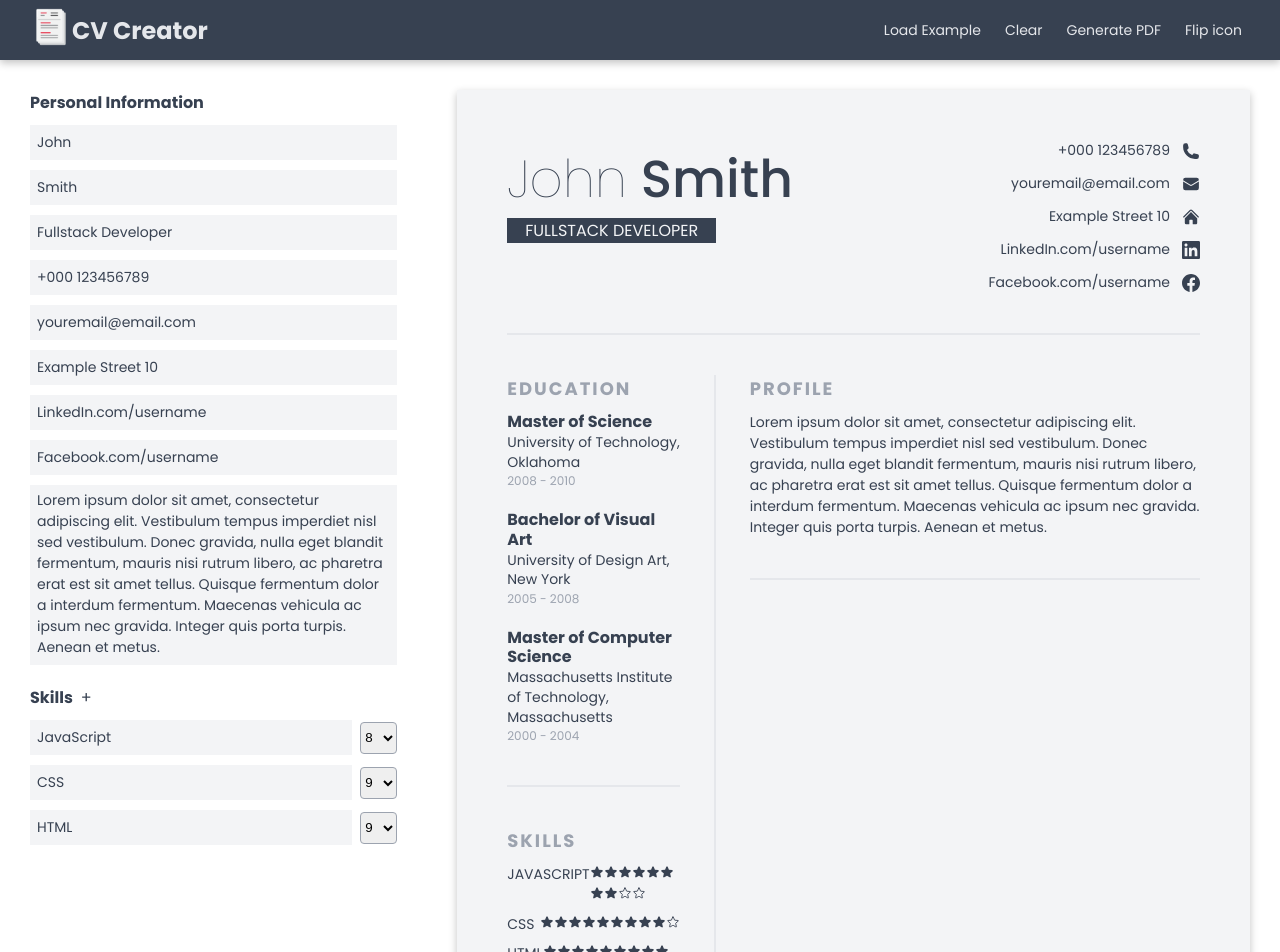
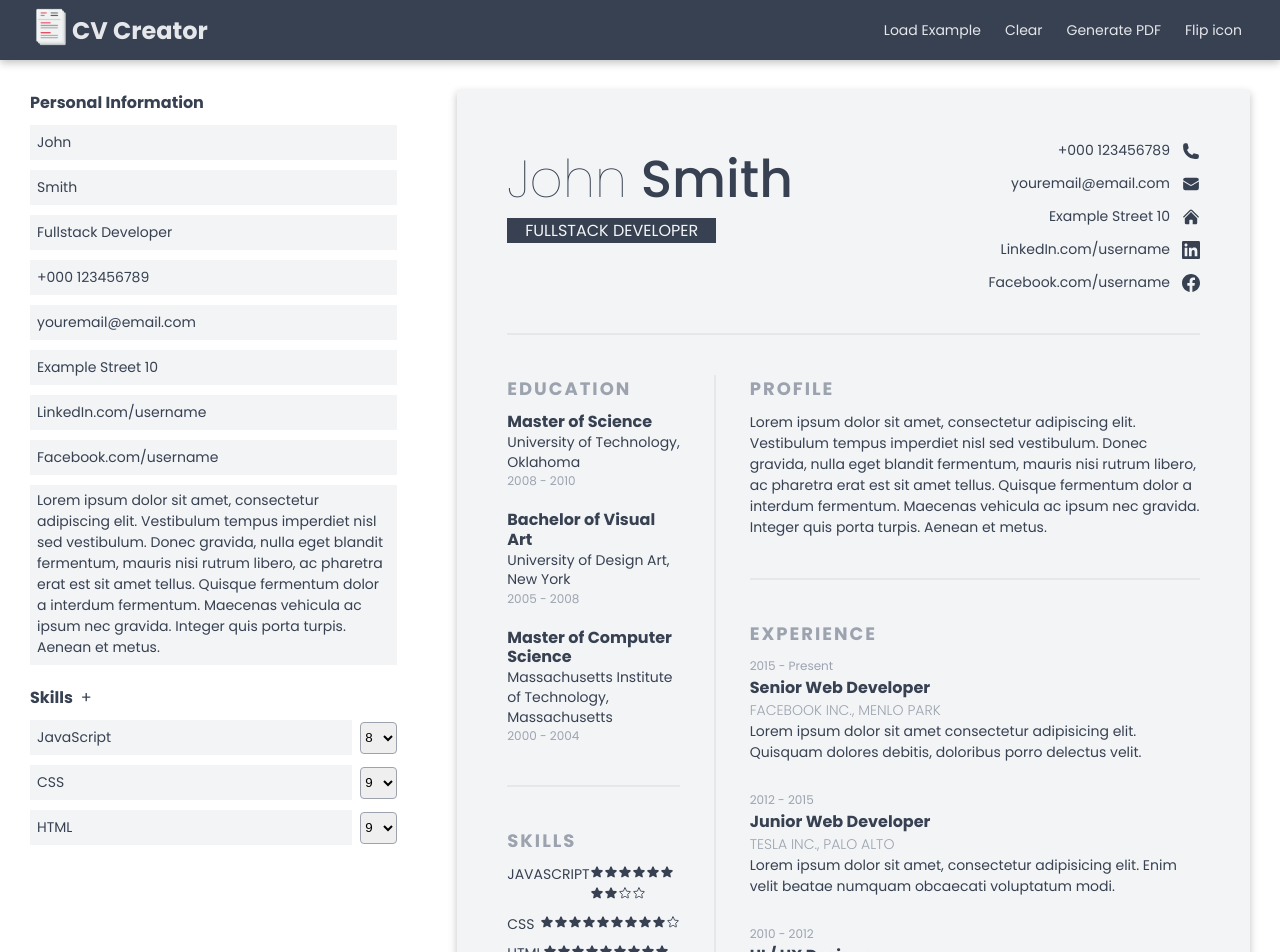
Before and after one commit to GDimitroff/cv-creator, a React (Create React App) app: page / in a window 1280 px wide. Shown: the top 952 px of the page. Built offline with nearby package versions, Linux system fonts and the light colour scheme.

Commit message:
Add experience cv preview

```diff
--- a/src/components/CVPreview/CVPreview.js
+++ b/src/components/CVPreview/CVPreview.js
@@ -5,11 +5,12 @@ import Education from './Education';
 import Skills from './Skills';
 import Awards from './Awards';
 import GeneralInfo from './GeneralInfo';
+import Experience from './Experience';
 
 import classes from './CVPreview.module.css';
 
 export default function CVPreview() {
-  const { generalInfo, skills, education } = useCV();
+  const { generalInfo, skills, education, experience } = useCV();
 
   return (
     <section className={classes['cv-preview']}>
@@ -27,6 +28,7 @@ export default function CVPreview() {
         <div className={classes['main-right']}>
           <GeneralInfo generalInfo={generalInfo} />
           <hr />
+          <Experience experience={experience} />
         </div>
       </main>
     </section>
--- /dev/null
+++ b/src/components/CVPreview/Experience.js
@@ -0,0 +1,26 @@
+import classes from './Experience.module.css';
+
+const Experience = ({ experience }) => {
+  const experienceList = experience.map((e) => {
+    return (
+      <div className={classes['experience-item']}>
+        <p className={classes.date}>
+          {e.from} - {e.to}
+        </p>
+        <h3 className={classes.position}>{e.position}</h3>
+        <p className={classes.company}>
+          {e.company}, {e.city}
+        </p>
+        <p className={classes.description}>{e.description}</p>
+      </div>
+    );
+  });
+  return (
+    <div>
+      <h2>Experience</h2>
+      <div className={classes.experience}>{experienceList}</div>
+    </div>
+  );
+};
+
+export default Experience;
--- /dev/null
+++ b/src/components/CVPreview/Experience.module.css
@@ -0,0 +1,24 @@
+.experience {
+  display: flex;
+  flex-direction: column;
+  gap: 28px;
+}
+
+.date {
+  font-size: 1.2rem;
+  color: var(--secondary-dark);
+}
+
+.position {
+  font-size: 1.6rem;
+}
+
+.company {
+  font-weight: 300;
+  text-transform: uppercase;
+  color: var(--secondary-dark);
+}
+
+.description {
+  font-size: 1.4rem;
+}
--- a/src/data/emptyCV.js
+++ b/src/data/emptyCV.js
@@ -27,6 +27,7 @@ const emptyCV = {
       city: '',
       from: '',
       to: '',
+      description: '',
     },
   ],
   education: [
--- a/src/data/exampleCV.js
+++ b/src/data/exampleCV.js
@@ -38,6 +38,8 @@ const exampleCV = {
       city: 'Menlo Park',
       from: '2015',
       to: 'Present',
+      description:
+        'Lorem ipsum dolor sit amet consectetur adipisicing elit. Quisquam dolores debitis, doloribus porro delectus velit.',
     },
     {
       id: uuidv4(),
@@ -46,6 +48,8 @@ const exampleCV = {
       city: 'Palo Alto',
       from: '2012',
       to: '2015',
+      description:
+        'Lorem ipsum dolor sit amet, consectetur adipisicing elit. Enim velit beatae numquam obcaecati voluptatum modi.',
     },
     {
       id: uuidv4(),
@@ -54,14 +58,8 @@ const exampleCV = {
       city: 'Mountain View',
       from: '2010',
       to: '2012',
-    },
-    {
-      id: uuidv4(),
-      position: 'Position',
-      company: 'Company name',
-      city: 'City name',
-      from: 'From',
-      to: 'To',
+      description:
+        'Lorem ipsum dolor sit amet consectetur, adipisicing elit. Autem doloremque explicabo delectus quidem minus obcaecati beatae odit exercitationem, vitae, nostrum voluptatibus repellendus amet maiores ea quas dolorem omnis deleniti porro.',
     },
   ],
   education: [
```
